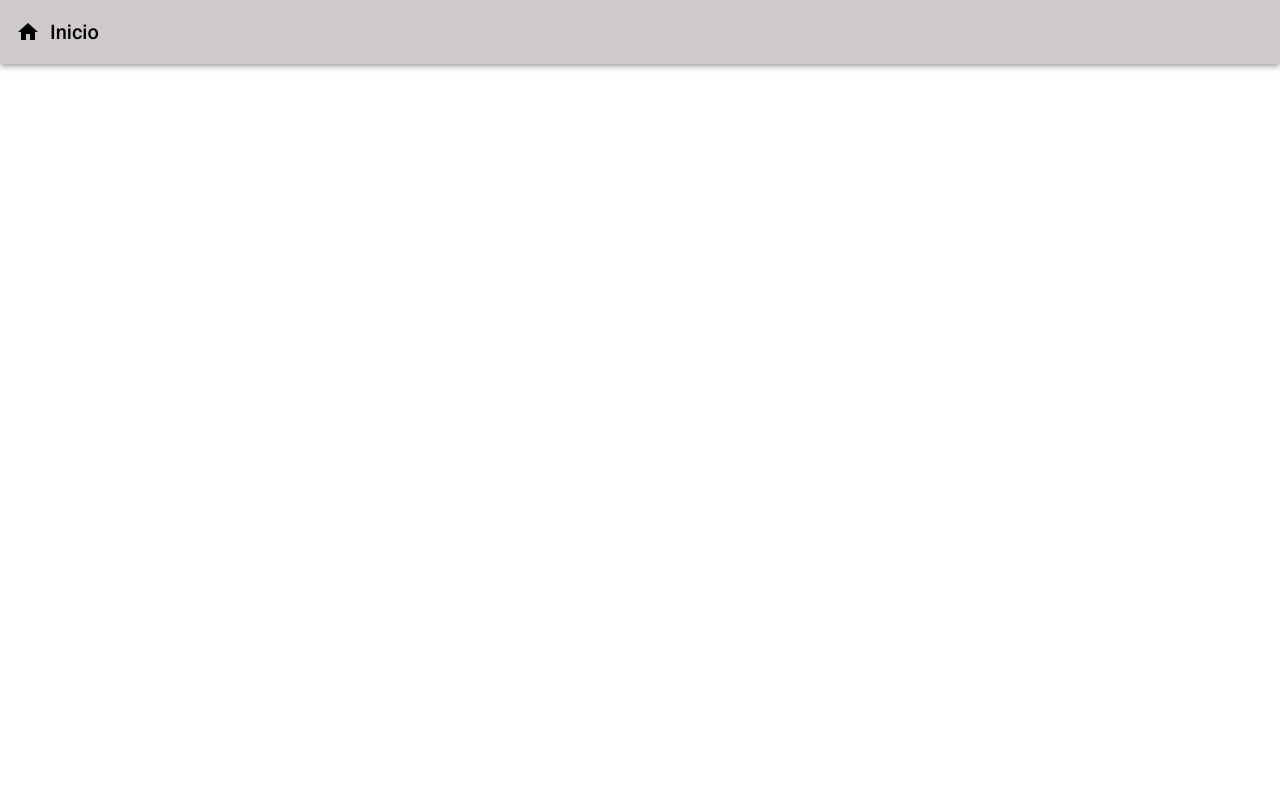
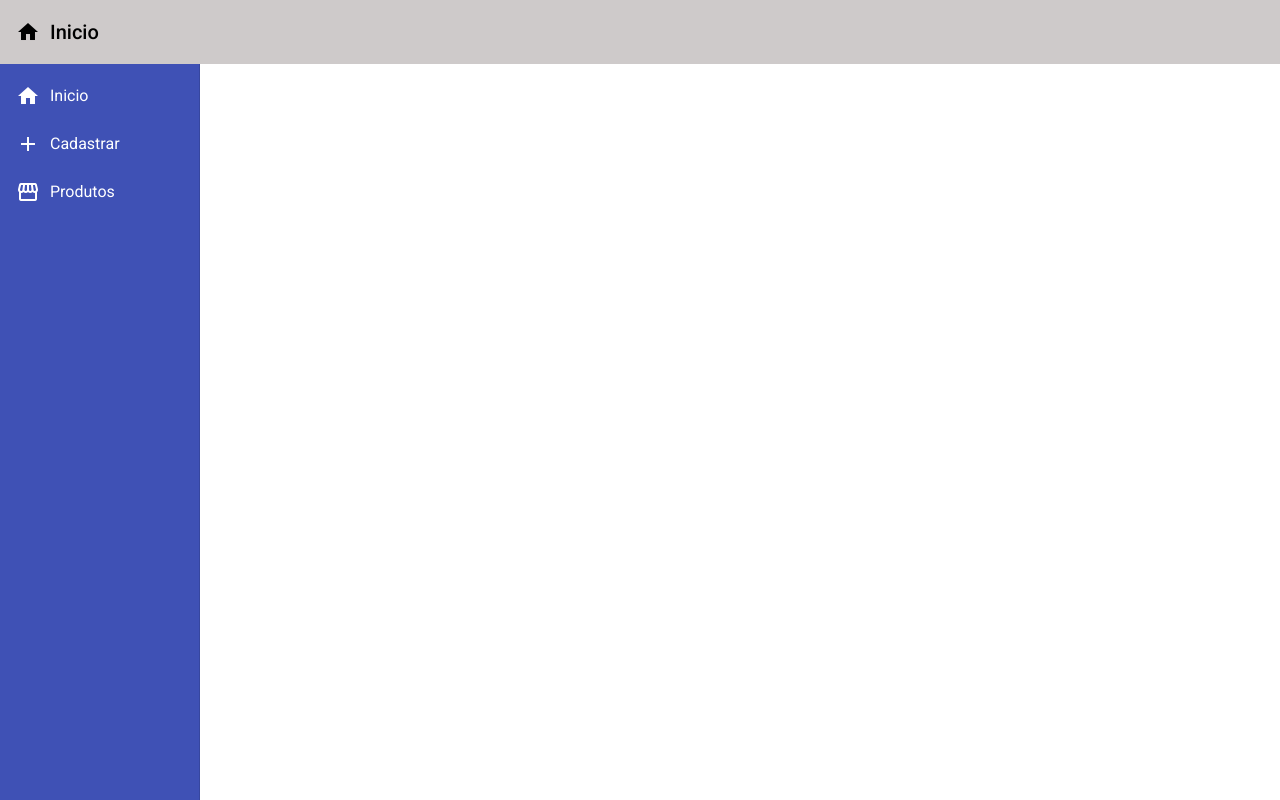
Before and after one commit to eduardo-martiniano/Products, an Angular app in the folder FrontEnd/Products/: page / in a window 1280 px wide. Built offline with nearby package versions, Linux system fonts and the light colour scheme.

Commit message:
Component de navegacao criado

```diff
--- a/FrontEnd/Products/src/app/app.component.html
+++ b/FrontEnd/Products/src/app/app.component.html
@@ -1 +1,2 @@
 <app-header></app-header>
+<app-nav></app-nav>
--- a/FrontEnd/Products/src/app/app.module.ts
+++ b/FrontEnd/Products/src/app/app.module.ts
@@ -7,6 +7,8 @@
 import { HeaderComponent } from './components/header/header.component';
 import { MatToolbarModule} from '@angular/material/toolbar';
 import { NavComponent } from './components/nav/nav.component';
+import { MatSidenavModule } from '@angular/material/sidenav';
+import { MatListModule } from '@angular/material/list';
 
 
 @NgModule({
@@ -19,7 +21,9 @@
     BrowserModule,
     AppRoutingModule,
     BrowserAnimationsModule,
-    MatToolbarModule
+    MatToolbarModule,
+    MatSidenavModule,
+    MatListModule
   ],
   providers: [],
   bootstrap: [AppComponent]
--- a/FrontEnd/Products/src/app/components/nav/nav.component.css
+++ b/FrontEnd/Products/src/app/components/nav/nav.component.css
@@ -0,0 +1,18 @@
+.sidenav{
+  background-color: #3F51B5;
+  width: 200px;
+}
+
+.sidenav a {
+  color: #FFF;
+}
+
+.sidenav i {
+  padding-right: 10px;
+}
+
+.content{
+  padding: 16px;
+  background-color: #FFF;
+  color: black;
+}
--- a/FrontEnd/Products/src/app/components/nav/nav.component.html
+++ b/FrontEnd/Products/src/app/components/nav/nav.component.html
@@ -1 +1,27 @@
-<p>nav works!</p>
+<mat-sidenav-container class="container">
+  <mat-sidenav class="sidenav" mode = "side" opened fixedInViewport = "true" fixedTopGap="64">
+      <mat-nav-list class="nav-list">
+          <a mat-list-item routerLink="/">
+              <i class="material-icons">
+                  home
+              </i>
+              Inicio
+          </a>
+          <a mat-list-item routerLink="/products/create">
+            <i class="material-icons">
+                add
+            </i>
+            Cadastrar
+          </a>
+          <a mat-list-item routerLink="/products">
+              <i class="material-icons">
+                  storefront
+              </i>
+              Produtos
+          </a>
+      </mat-nav-list>
+  </mat-sidenav>
+  <mat-sidenav-content class="content">
+      <router-outlet></router-outlet>
+  </mat-sidenav-content>
+</mat-sidenav-container>
```
